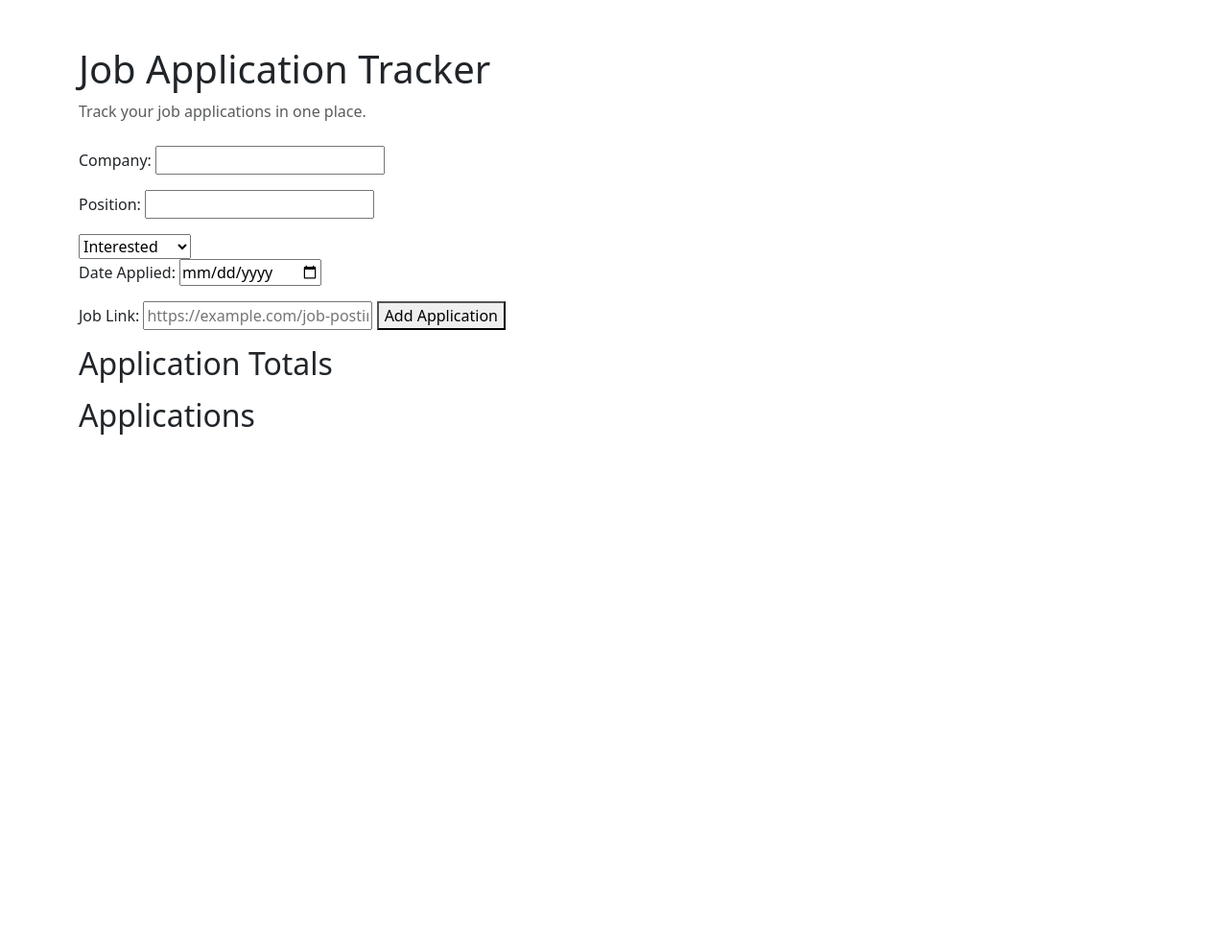
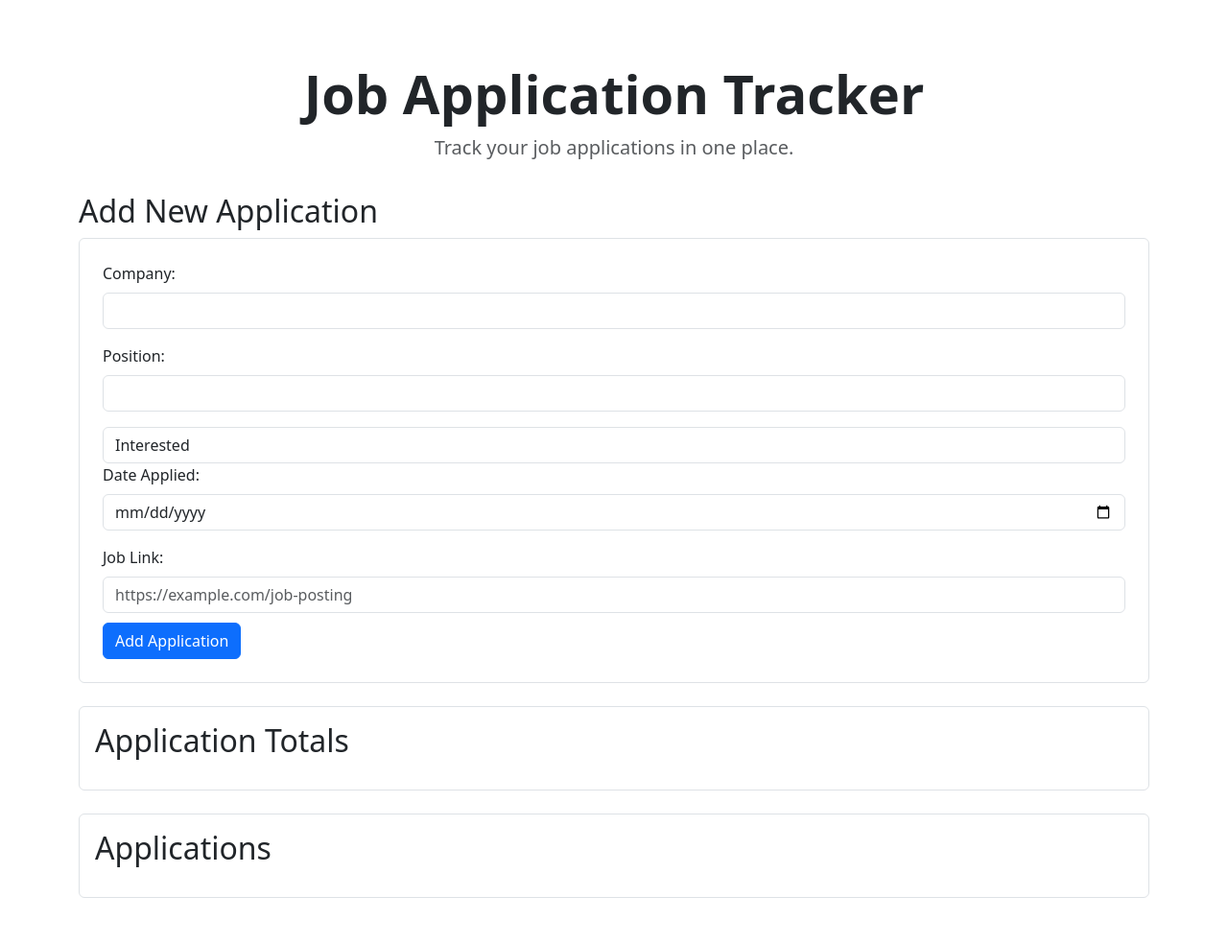
Before and after one commit to DWILL28Y/Job-Application-Tracker, a Flask app: page / in a window 1280 px wide. Shown: the whole page at 96% size. Before the commit the page ends 453 px from the top, so only its background shows below. Run offline with Flask 3, Linux system fonts and the light colour scheme; data that the repository does not hold is empty; parts of the project's set-up code (start-up, migrations or seed data) failed here and were passed over.

Commit message:
Added more styling; Added conditionals to some data to only appear when available

```diff
--- a/static/styles.css
+++ b/static/styles.css
@@ -0,0 +1,12 @@
+#app_submit_button{
+    padding-top: 10px;
+}
+
+.app_total_list{
+    list-style-type: none;
+    padding-left: 0;
+}
+
+#delete_button{
+    padding-bottom: 10px;
+}
--- a/templates/index.html
+++ b/templates/index.html
@@ -12,6 +12,7 @@
         href="https://cdn.jsdelivr.net/npm/bootstrap@5.3.3/dist/css/bootstrap.min.css"
         rel="stylesheet"
     >
+    <link rel="stylesheet" href="{{ url_for('static', filename='styles.css') }}">
 </head>
 
 <body>
@@ -19,27 +20,28 @@
     <main class="container py-5">
 
         <!-- Page heading -->
-        <header class="mb-4">
-            <h1>Job Application Tracker</h1>
-            <p class="text-body-secondary">
+        <header class="text-center py-3">
+            <h1 class="display-4 fw-bold">Job Application Tracker</h1>
+            <p class="text-body-secondary lead text-muted">
                 Track your job applications in one place.
             </p>
         </header>
 
         <!-- Application Form -->
         <section>
-            <form action="/" method="post" class="mb-3">
+            <h2>Add New Application</h2>
+            <form action="/" method="post" class="mb-3 p-4 border rounded">
             <div class="mb-3">
-                <label for="company">Company:</label>
-                <input type="text" id="company" name="company" required>
+                <label for="company" class="form-label">Company:</label>
+                <input type="text" id="company" name="company" class="form-control" required>
             </div>
             <div class="mb-3">
-                <label for="position">Position:</label>
-                <input type="text" id="position" name="position" required>
+                <label for="position" class="form-label">Position:</label>
+                <input type="text" id="position" name="position" class="form-control" required>
             </div>
 
 
-            <select id="status" name="status">
+            <select id="status" name="status" class="form-control">
                 <option value="interested">Interested</option>
                 <option value="applied">Applied</option>
                 <option value="interviewing">Interviewing</option>
@@ -47,25 +49,28 @@
                 <option value="rejected">Rejected</option>
             </select>
             <div class="mb-3">
-                <label for="date_applied">Date Applied:</label>
-                <input type="date" id="date_applied" name="date_applied">
+                <label for="date_applied" class="form-label">Date Applied:</label>
+                <input type="date" id="date_applied" name="date_applied" class="form-control">
             </div>
 
-            <label for="job_link">Job Link:</label>
+            <label for="job_link" class="form-label">Job Link:</label>
             <input
                 type="url"
                 id="job_link"
                 name="job_link"
+                class="form-control"
                 placeholder="https://example.com/job-posting">
+            <div id="app_submit_button">
+                <button type="submit" class="btn btn-primary">Add Application</button>
+            </form>
+            </div>
 
-            <button type="submit">Add Application</button>
-            </form>
         </section>
 
         <!-- Application Totals -->
-        <section>
+        <section class="mt-4 border rounded p-3">
             <h2>Application Totals</h2>
-            <ul>
+            <ul class="app_total_list">
                 {% for item in status_counts %}
                     <li>{{ item[0] }}: {{ item[1] }}</li>
                 {% endfor %}
@@ -73,15 +78,19 @@
         </section>
 
         <!-- Applications -->
-        <section>
+        <section class="mt-4 border rounded p-3">
             <h2>Applications</h2>
             <ol>
                 {% for app in applications %}
-                    <li>
-                        {{ app[1] }} ({{ app[2] }})
-                        Date Applied: {{ app[3] }}
-                        Job Link:
-                        <a href="{{ app[4] }}" target="_blank">View Job</a>
+                    <li id="delete_button">
+                        {{ app[1] }} - {{ app[2] }}
+                        {% if app[4]%}
+                           | Date Applied: {{app[4]}}
+                        {% endif %}
+                         | {{ app[3] }}
+                        {% if app[5] %}
+                            | Job Link:<a href="{{ app[5] }}" target="_blank">View Job</a>
+                        {% endif %}
 
                         <form action="/delete" method="post">
                             <button class="btn btn-danger btn-sm"
```
